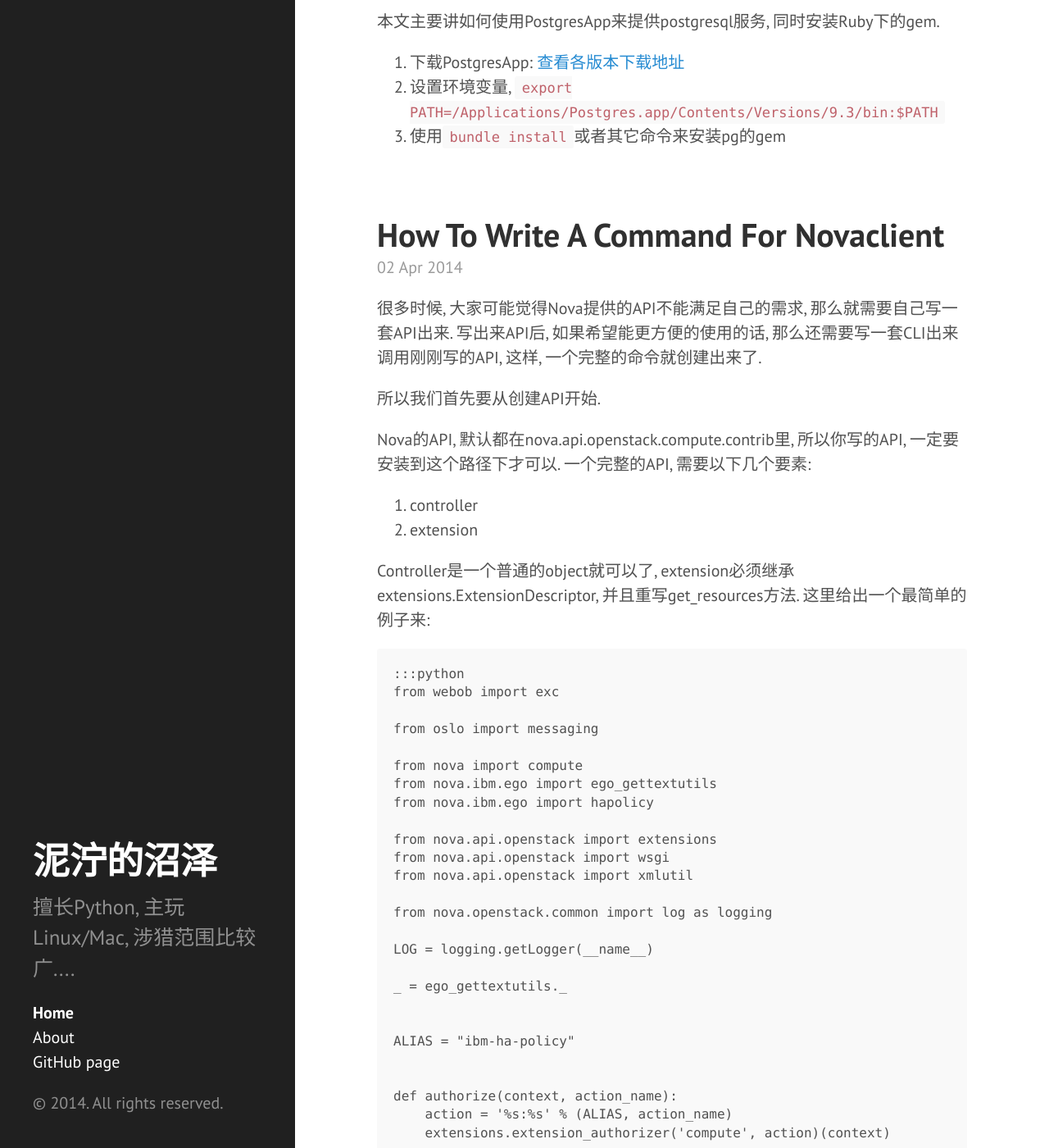
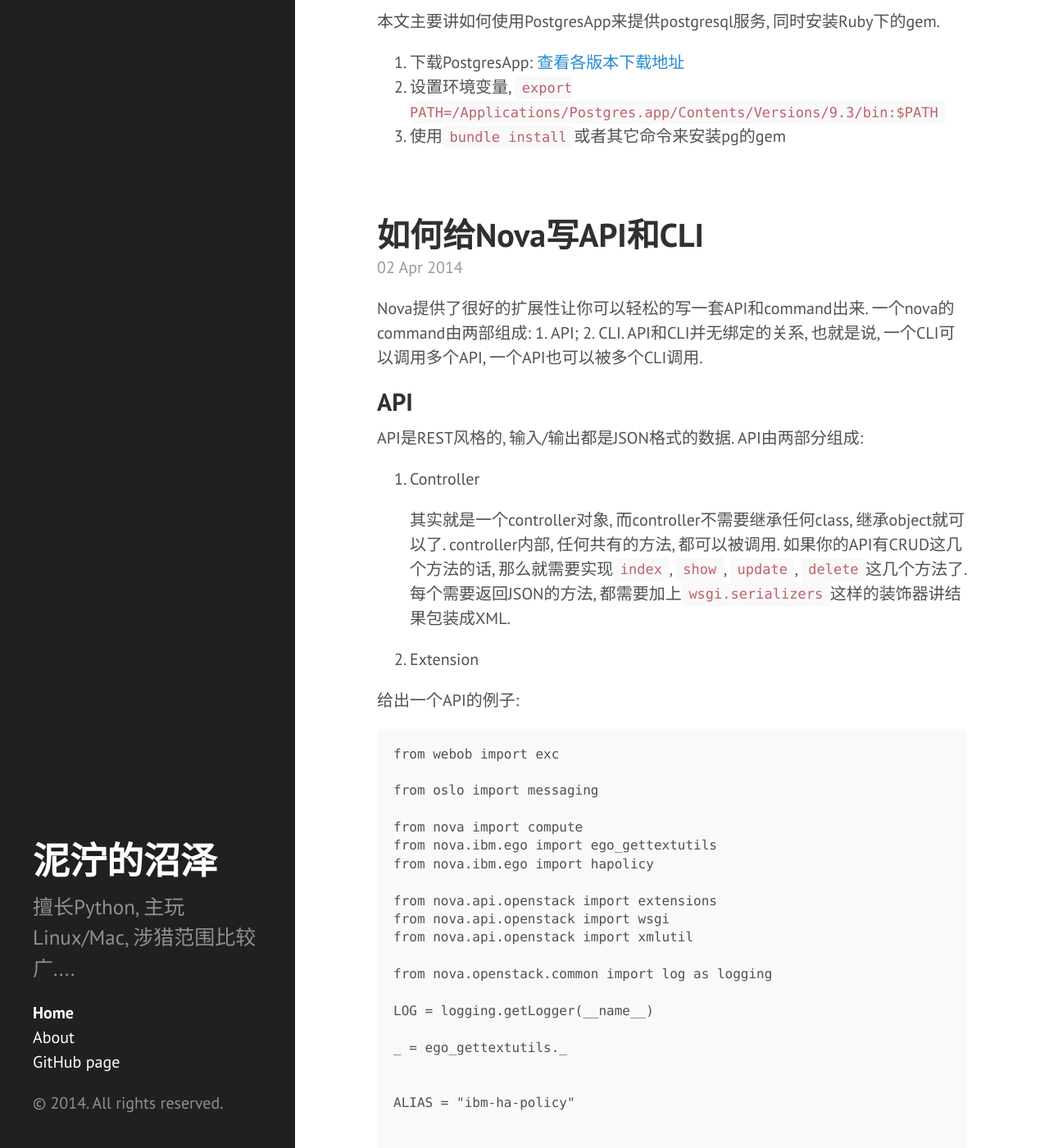
Before and after one commit to darth30joker/darth30joker.github.io, a Jekyll site: the page built from index.html, in a window 1280 px wide and 1400 px high, scrolled down 379 px. Shown: the whole window at 82% size. Built offline with Jekyll 4.4.1, drawn with Linux system fonts in a browser that asks for light colours; the list of posts is cut into pages by our own code; some of the changed text lies outside the part shown.

Commit message:
继续完善novaclient博文

```diff
--- a/_posts/2014-04-02-how-to-write-a-command-for-novaclient.markdown
+++ b/_posts/2014-04-02-how-to-write-a-command-for-novaclient.markdown
@@ -1,15 +1,23 @@
-很多时候, 大家可能觉得Nova提供的API不能满足自己的需求, 那么就需要自己写一套API出来. 写出来API后, 如果希望能更方便的使用的话, 那么还需要写一套CLI出来调用刚刚写的API, 这样, 一个完整的命令就创建出来了.
+---
+title: 如何给Nova写API和CLI
+---
 
-所以我们首先要从创建API开始.
+Nova提供了很好的扩展性让你可以轻松的写一套API和command出来. 一个nova的command由两部组成: 1.  API; 2. CLI. API和CLI并无绑定的关系, 也就是说, 一个CLI可以调用多个API, 一个API也可以被多个CLI调用.
 
-Nova的API, 默认都在nova.api.openstack.compute.contrib里, 所以你写的API, 一定要安装到这个路径下才可以. 一个完整的API, 需要以下几个要素:
+## API
 
-1. controller
-2. extension
+API是REST风格的, 输入/输出都是JSON格式的数据. API由两部分组成:
 
-Controller是一个普通的object就可以了, extension必须继承extensions.ExtensionDescriptor, 并且重写get_resources方法. 这里给出一个最简单的例子来:
+1. Controller
 
-    :::python
+    其实就是一个controller对象, 而controller不需要继承任何class, 继承object就可以了. controller内部, 任何共有的方法, 都可以被调用. 如果你的API有CRUD这几个方法的话, 那么就需要实现`index`, `show`, `update`, `delete`这几个方法了. 每个需要返回JSON的方法, 都需要加上`wsgi.serializers`这样的装饰器讲结果包装成XML.
+
+2. Extension
+
+
+
+给出一个API的例子:
+
     from webob import exc
 
     from oslo import messaging
@@ -150,3 +158,7 @@ Controller是一个普通的object就可以了, extension必须继承extensions.
             resources.append(res)
 
             return resources
+
+
+
+Controller是一个普通的object就可以了, extension必须继承extensions.ExtensionDescriptor, 并且重写get_resources方法. 这里给出一个最简单的例子来:
```
